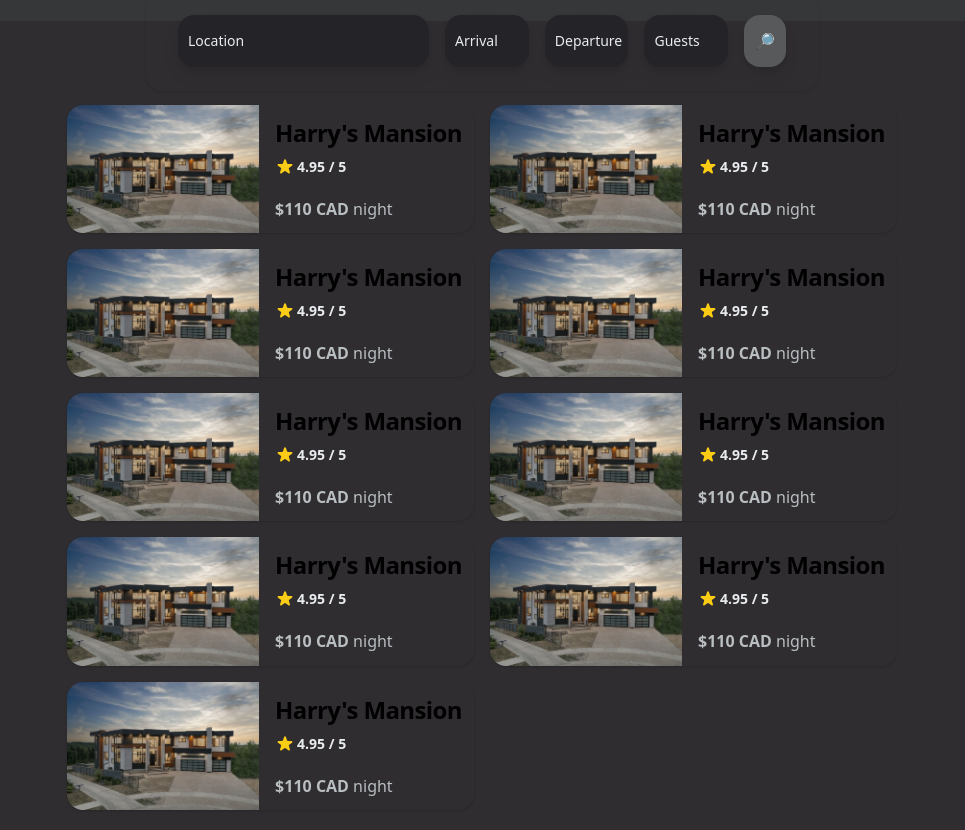
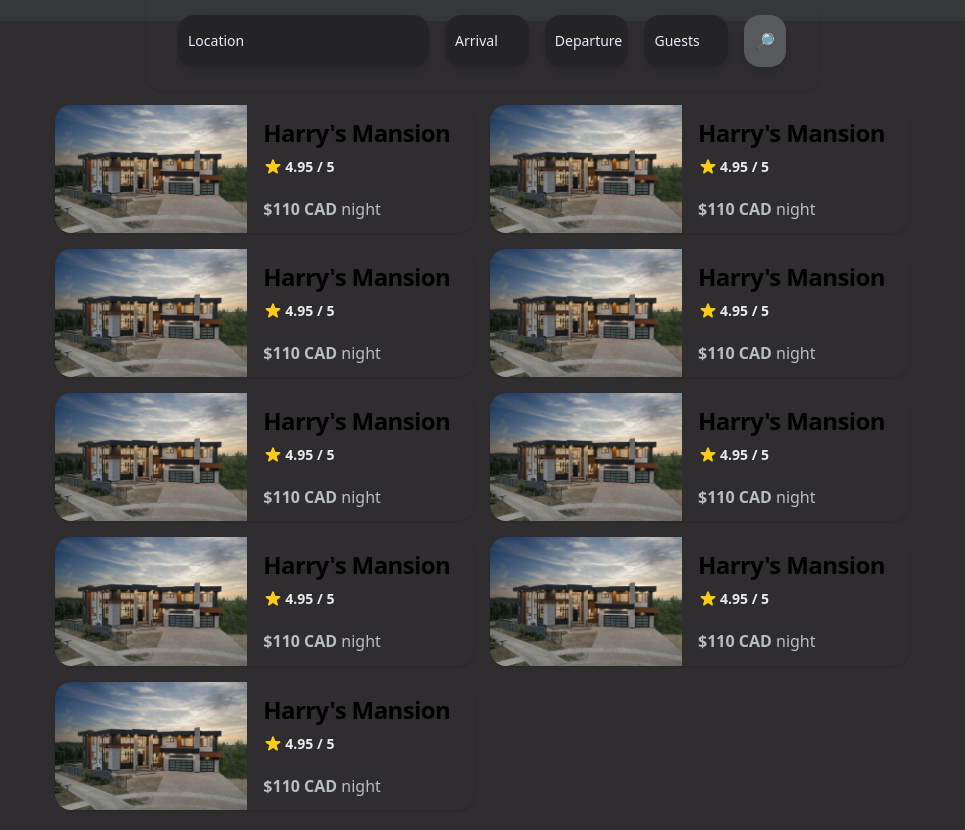
Before and after one commit to Affixrevy/Restify_Project, a website: page src/landing_page/index.html in a window 1280 px wide. Shown: the part 89-919 px from the top of the page, without its empty margins (158-1123 px from the left). Drawn offline with Linux system fonts and the light colour scheme.

Commit message:
FIX: main page hover and content sizing

```diff
--- a/src/landing_page/index.html
+++ b/src/landing_page/index.html
@@ -15,6 +15,7 @@
 </head>
 <body class="bg-BACKGROUND_COLOR_1">
 
+<!-- Header -->
 <header class="bg-BACKGROUND_COLOR_2">
     <nav class="relative container mx-auto p-6">
         <div class="flex items-center justify-between">
@@ -24,6 +25,7 @@
     </nav>
 </header>
 
+<!-- Floating search bar code -->
 <div class="lg:absolute lg:top-10 w-full">
     <div class="relative container mx-auto py-3 md:px-10 lg:py-10 flex items-center justify-center">
         <div class="w-full md:w-3/4 max-w-7xl drop-shadow-lg p-6 rounded-2xl shadow dark:bg-POPUP_BACKGROUND_COLOR dark:border-gray-700">
@@ -66,10 +68,12 @@
     </div>
 </div>
 
-<main class="flex justify-center lg:mt-16 py-5 mx-auto w-2/3">
-    <div class="grid lg:grid-cols-2 gap-4">
+<!-- Main Content - Search Listings -->
+<main class="flex justify-center lg:mt-16 py-5 mx-auto w-full">
+    <div class="w-11/12 md:w-2/3">
+        <div class="grid lg:grid-cols-2 gap-4 w-full">
             <a href="#"
-           class="flex flex-col items-start rounded-2xl shadow lg:flex-row md:max-w-xl hover:bg-gray-100 dark:bg-BACKGROUND_COLOR_2 dark:bg-STROKE_COLOR dark:hover:bg-STROKE_COLOR">
+               class="flex flex-col items-start rounded-2xl shadow lg:flex-row lg:max-w-xl hover:bg-gray-100 dark:bg-BACKGROUND_COLOR_2 dark:hover:bg-STROKE_COLOR">
                 <img class="object-cover w-full rounded-t-2xl h-96 lg:h-auto lg:w-48 lg:rounded-none lg:rounded-l-2xl"
                      src="../../assets/img/mansion/mansion.webp" alt="">
                 <div class="m-3 ml-4">
@@ -97,7 +101,7 @@
                 </div>
             </a>
             <a href="#"
-           class="flex flex-col items-start rounded-2xl shadow lg:flex-row md:max-w-xl hover:bg-gray-100 dark:bg-BACKGROUND_COLOR_2 dark:bg-STROKE_COLOR dark:hover:bg-STROKE_COLOR">
+               class="flex flex-col items-start rounded-2xl shadow lg:flex-row lg:max-w-xl hover:bg-gray-100 dark:bg-BACKGROUND_COLOR_2 dark:hover:bg-STROKE_COLOR">
                 <img class="object-cover w-full rounded-t-2xl h-96 lg:h-auto lg:w-48 lg:rounded-none lg:rounded-l-2xl"
                      src="../../assets/img/mansion/mansion.webp" alt="">
                 <div class="m-3 ml-4">
@@ -125,7 +129,7 @@
                 </div>
             </a>
             <a href="#"
-           class="flex flex-col items-start rounded-2xl shadow lg:flex-row md:max-w-xl hover:bg-gray-100 dark:bg-BACKGROUND_COLOR_2 dark:bg-STROKE_COLOR dark:hover:bg-STROKE_COLOR">
+               class="flex flex-col items-start rounded-2xl shadow lg:flex-row lg:max-w-xl hover:bg-gray-100 dark:bg-BACKGROUND_COLOR_2 dark:hover:bg-STROKE_COLOR">
                 <img class="object-cover w-full rounded-t-2xl h-96 lg:h-auto lg:w-48 lg:rounded-none lg:rounded-l-2xl"
                      src="../../assets/img/mansion/mansion.webp" alt="">
                 <div class="m-3 ml-4">
@@ -153,7 +157,7 @@
                 </div>
             </a>
             <a href="#"
-           class="flex flex-col items-start rounded-2xl shadow lg:flex-row md:max-w-xl hover:bg-gray-100 dark:bg-BACKGROUND_COLOR_2 dark:bg-STROKE_COLOR dark:hover:bg-STROKE_COLOR">
+               class="flex flex-col items-start rounded-2xl shadow lg:flex-row lg:max-w-xl hover:bg-gray-100 dark:bg-BACKGROUND_COLOR_2 dark:hover:bg-STROKE_COLOR">
                 <img class="object-cover w-full rounded-t-2xl h-96 lg:h-auto lg:w-48 lg:rounded-none lg:rounded-l-2xl"
                      src="../../assets/img/mansion/mansion.webp" alt="">
                 <div class="m-3 ml-4">
@@ -181,7 +185,7 @@
                 </div>
             </a>
             <a href="#"
-           class="flex flex-col items-start rounded-2xl shadow lg:flex-row md:max-w-xl hover:bg-gray-100 dark:bg-BACKGROUND_COLOR_2 dark:bg-STROKE_COLOR dark:hover:bg-STROKE_COLOR">
+               class="flex flex-col items-start rounded-2xl shadow lg:flex-row lg:max-w-xl hover:bg-gray-100 dark:bg-BACKGROUND_COLOR_2 dark:hover:bg-STROKE_COLOR">
                 <img class="object-cover w-full rounded-t-2xl h-96 lg:h-auto lg:w-48 lg:rounded-none lg:rounded-l-2xl"
                      src="../../assets/img/mansion/mansion.webp" alt="">
                 <div class="m-3 ml-4">
@@ -209,7 +213,7 @@
                 </div>
             </a>
             <a href="#"
-           class="flex flex-col items-start rounded-2xl shadow lg:flex-row md:max-w-xl hover:bg-gray-100 dark:bg-BACKGROUND_COLOR_2 dark:bg-STROKE_COLOR dark:hover:bg-STROKE_COLOR">
+               class="flex flex-col items-start rounded-2xl shadow lg:flex-row lg:max-w-xl hover:bg-gray-100 dark:bg-BACKGROUND_COLOR_2 dark:hover:bg-STROKE_COLOR">
                 <img class="object-cover w-full rounded-t-2xl h-96 lg:h-auto lg:w-48 lg:rounded-none lg:rounded-l-2xl"
                      src="../../assets/img/mansion/mansion.webp" alt="">
                 <div class="m-3 ml-4">
@@ -237,7 +241,7 @@
                 </div>
             </a>
             <a href="#"
-           class="flex flex-col items-start rounded-2xl shadow lg:flex-row md:max-w-xl hover:bg-gray-100 dark:bg-BACKGROUND_COLOR_2 dark:bg-STROKE_COLOR dark:hover:bg-STROKE_COLOR">
+               class="flex flex-col items-start rounded-2xl shadow lg:flex-row lg:max-w-xl hover:bg-gray-100 dark:bg-BACKGROUND_COLOR_2 dark:hover:bg-STROKE_COLOR">
                 <img class="object-cover w-full rounded-t-2xl h-96 lg:h-auto lg:w-48 lg:rounded-none lg:rounded-l-2xl"
                      src="../../assets/img/mansion/mansion.webp" alt="">
                 <div class="m-3 ml-4">
@@ -265,7 +269,7 @@
                 </div>
             </a>
             <a href="#"
-           class="flex flex-col items-start rounded-2xl shadow lg:flex-row md:max-w-xl hover:bg-gray-100 dark:bg-BACKGROUND_COLOR_2 dark:bg-STROKE_COLOR dark:hover:bg-STROKE_COLOR">
+               class="flex flex-col items-start rounded-2xl shadow lg:flex-row lg:max-w-xl hover:bg-gray-100 dark:bg-BACKGROUND_COLOR_2 dark:hover:bg-STROKE_COLOR">
                 <img class="object-cover w-full rounded-t-2xl h-96 lg:h-auto lg:w-48 lg:rounded-none lg:rounded-l-2xl"
                      src="../../assets/img/mansion/mansion.webp" alt="">
                 <div class="m-3 ml-4">
@@ -293,7 +297,7 @@
                 </div>
             </a>
             <a href="#"
-           class="flex flex-col items-start rounded-2xl shadow lg:flex-row md:max-w-xl hover:bg-gray-100 dark:bg-BACKGROUND_COLOR_2 dark:bg-STROKE_COLOR dark:hover:bg-STROKE_COLOR">
+               class="flex flex-col items-start rounded-2xl shadow lg:flex-row lg:max-w-xl hover:bg-gray-100 dark:bg-BACKGROUND_COLOR_2 dark:hover:bg-STROKE_COLOR">
                 <img class="object-cover w-full rounded-t-2xl h-96 lg:h-auto lg:w-48 lg:rounded-none lg:rounded-l-2xl"
                      src="../../assets/img/mansion/mansion.webp" alt="">
                 <div class="m-3 ml-4">
@@ -322,6 +326,7 @@
             </a>
 
         </div>
+    </div>
 </main>
 
 </body>
```
Also changed, not shown: 1 other file. Lines whose indentation alone changed are shown as unchanged.
